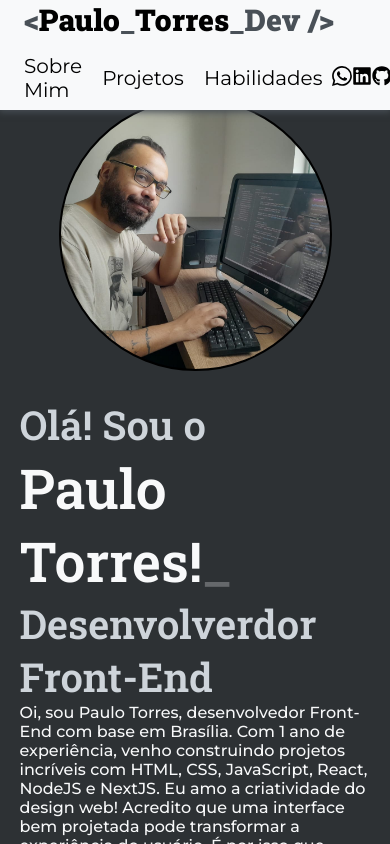
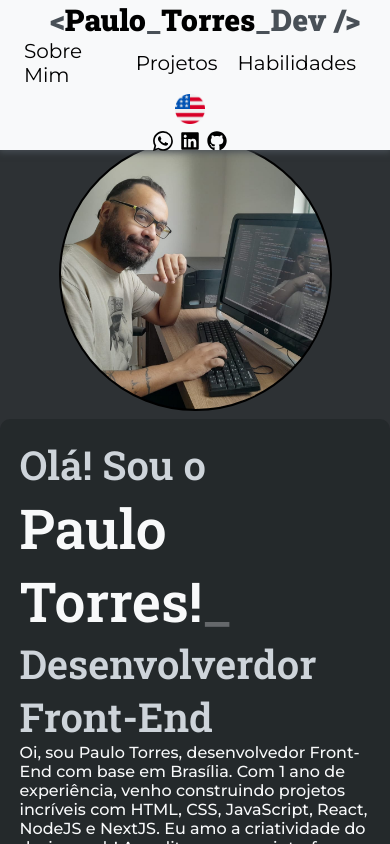
Before and after one commit to Paulo1022/Portifolio-Paulo_Torres_Dev, a React (Create React App) app: page / in a window 390 px wide. Shown: the top 844 px of the page. Built offline with nearby package versions, Linux system fonts and the light colour scheme.

Commit message:
new responsive header and new interaction in projects container

```diff
--- a/src/components/banner/banner.css
+++ b/src/components/banner/banner.css
@@ -17,6 +17,8 @@
 #bannerAboutMe {
     width: 50%;
     padding: 2%;
+    background-color: rgba(33, 37, 41, 0.7);
+    border-radius: 10px;
 }
 
 /* #bannerText {
@@ -62,8 +64,8 @@
 .link {
     width: 150px;
     height: 50px;
-    background-color: #212529;
-    color: #CED4DA;
+    background-color: #CED4DA;
+    color: black;
     font-family: "Roboto Slab";
     font-size: 20px;
     font-weight: 600;
@@ -78,8 +80,8 @@
 }
 
 .link:hover {
-    background-color: #CED4DA;
-    color: black;
+    background-color: #212529;
+    color: #CED4DA;
 }
 
 #bannerImage {
@@ -133,6 +135,7 @@
 @media (max-width: 480px) {
 
     #bannerContainer {
+        padding-top: 130px;
         flex-direction: column-reverse;
     }
 
--- a/src/components/header/header.css
+++ b/src/components/header/header.css
@@ -31,6 +31,12 @@
 
 #headerLinks {
     padding-right: 20px;
+    display: flex;
+    align-items: center;
+    justify-content: space-between;
+}
+
+#optionsContainer {
     display: flex;
     align-items: center;
     justify-content: space-between;
@@ -73,8 +79,8 @@
 @media (max-width: 760px) {
 
     #headerContainer {
-        display: block;
         height: 110px;
+        flex-direction: column;
     }
 
     #headerLinks {
@@ -84,8 +90,17 @@
 }
 
 @media (max-width: 480px) {
+    #headerContainer {
+        height: 150px;
+        justify-content: space-around;
+    }
 
     #nameTitle {
         font-size: 30px;
     }
+
+    #headerLinks {
+        margin-top: 0;
+        flex-direction: column;
+    }
 }
--- a/src/components/header/header.js
+++ b/src/components/header/header.js
@@ -34,6 +34,7 @@ function Header() {
     const Image = styled.div`
         width: 30px;
         height: 30px;
+        margin: 7px;
         background-image: url(${languageEn? BRA : USA});
         background-size: cover;
         background-position: 50% 50%;
@@ -68,10 +69,12 @@ function Header() {
                 _Dev /&gt;
             </div>
             <div id="headerLinks">
+                <div id="optionsContainer">
+                    <Option href="#bannerContainer">{languageEn? "About Me" : "Sobre Mim"}</Option>
+                    <Option href="#projectsContainer">{languageEn? "Projects" : "Projetos"}</Option>
+                    <Option href="#skillsContainer">{languageEn? "Skills" : "Habilidades"}</Option>
+                </div>
                 <Image onClick={() => setLanguageEn(!languageEn)} />
-                <Option href="#bannerContainer">{languageEn? "About Me" : "Sobre Mim"}</Option>
-                <Option href="#projectsContainer">{languageEn? "Projects" : "Projetos"}</Option>
-                <Option href="#skillsContainer">{languageEn? "Skills" : "Habilidades"}</Option>
                 <div id="headerContacts">
                     <a href="https://wa.me/5561998406766" target="blank">
                         <BsWhatsapp
--- a/src/components/modalContacts/modalContacts.css
+++ b/src/components/modalContacts/modalContacts.css
@@ -1,9 +1,18 @@
 
-#exit_icon {
+#close_icon_container {
     width: 40px;
     height: 40px;
     margin: 0 0 5px 0;
     border-radius: 50%;
     background-color: #343a40;
+    display: flex;
+    align-items: center;
+    justify-content: center;
     cursor: pointer;
 }
+
+#close_icon {
+    width: 25px;
+    height: 25px;
+    color: #F8F9FA;
+}
--- a/src/components/modalContacts/modalContacts.js
+++ b/src/components/modalContacts/modalContacts.js
@@ -3,6 +3,7 @@ import styled from "styled-components";
 import "./modalContacts.css";
 import Contacts from "../contacts/contacts";
 import { ModalContext } from "../../contexts/modalContext";
+import { IoClose } from "react-icons/io5";
 
 function ModalContacts() {
 
@@ -22,7 +23,9 @@ function ModalContacts() {
 
     return (
         <ContactsModal>
-            <div id="exit_icon" onClick={()=>setShowModal(false)}></div>
+            <div id="close_icon_container" onClick={()=>setShowModal(false)}>
+                <IoClose id="close_icon" />
+            </div>
             <Contacts background="white" padding={25} />
         </ContactsModal>
     )
--- a/src/components/projects/projects.css
+++ b/src/components/projects/projects.css
@@ -32,6 +32,11 @@
     border-radius: 40px;
     flex-shrink: 0;
     transition: 0.5s;
+}
+
+#containerProjectsCards:has(.projectCard:hover) .projectCard:not(:hover) {
+    opacity: .6;
+    scale: .95;
 }
 
 .titleContainer {
--- a/src/components/projects/projects.js
+++ b/src/components/projects/projects.js
@@ -75,7 +75,6 @@ function Projects() {
                             backgroundImage: `url(${item.image})`,
                             cursor: opened === item.number ? "" : "pointer"
                         }}
-                        onMouseOver={() => setOpened(item.number)}
                         onClick={() => setOpened(item.number)}
                     >
                         <div className="titleContainer">
--- a/src/components/skills/skills.css
+++ b/src/components/skills/skills.css
@@ -38,11 +38,6 @@
     transition: 0.5s;
 }
 
-.containerSkillsCards:has(.skillCard:hover) .skillCard:not(:hover) {
-    opacity: .6;
-    scale: .95;
-}
-
 .skillCard {
     width: 90%;
     height: 350px;
@@ -59,6 +54,11 @@
 
 .skillCard:hover {
     scale: 1.05;
+}
+
+.containerSkillsCards:has(.skillCard:hover) .skillCard:not(:hover) {
+    opacity: .6;
+    scale: .95;
 }
 
 .skillCardImage {
```
